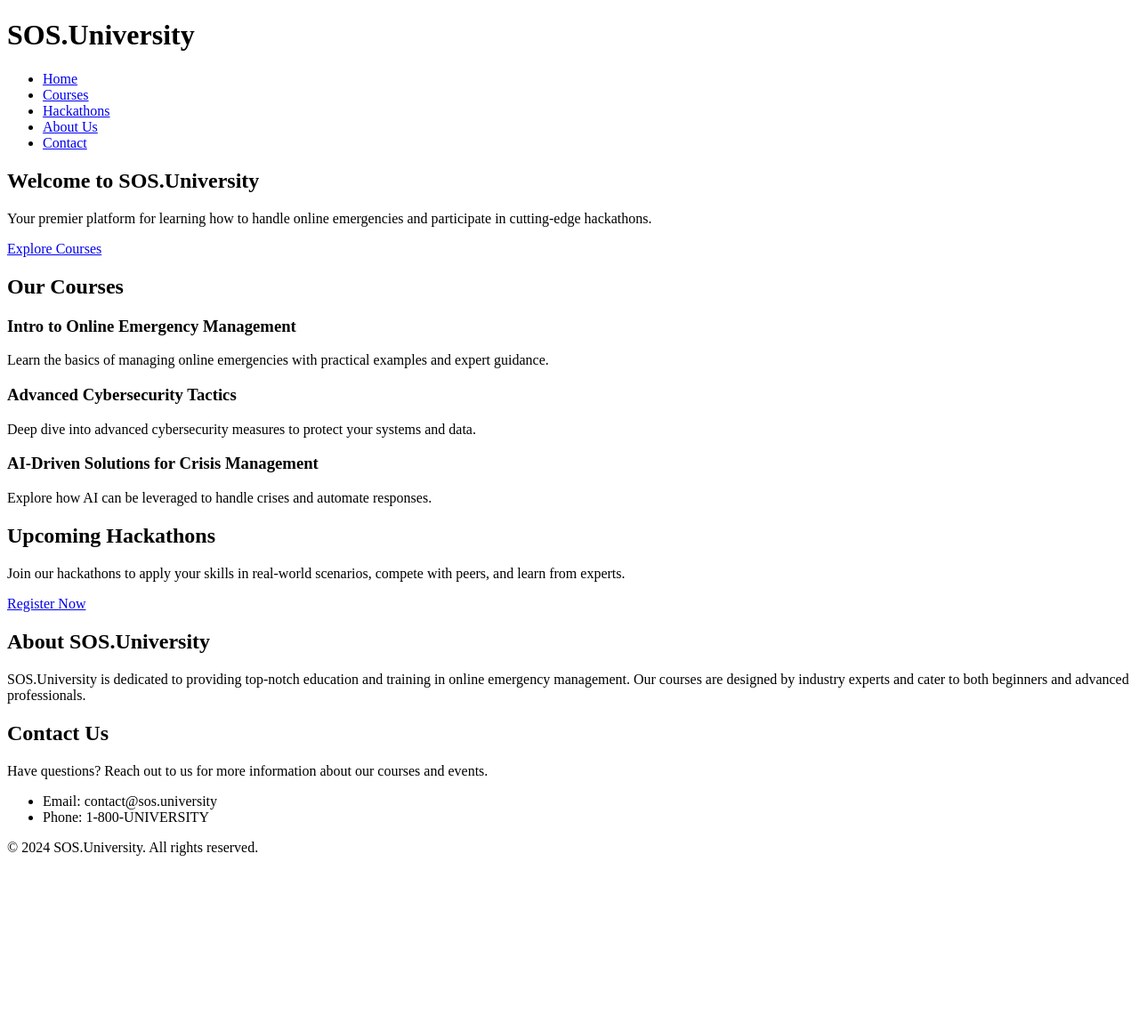
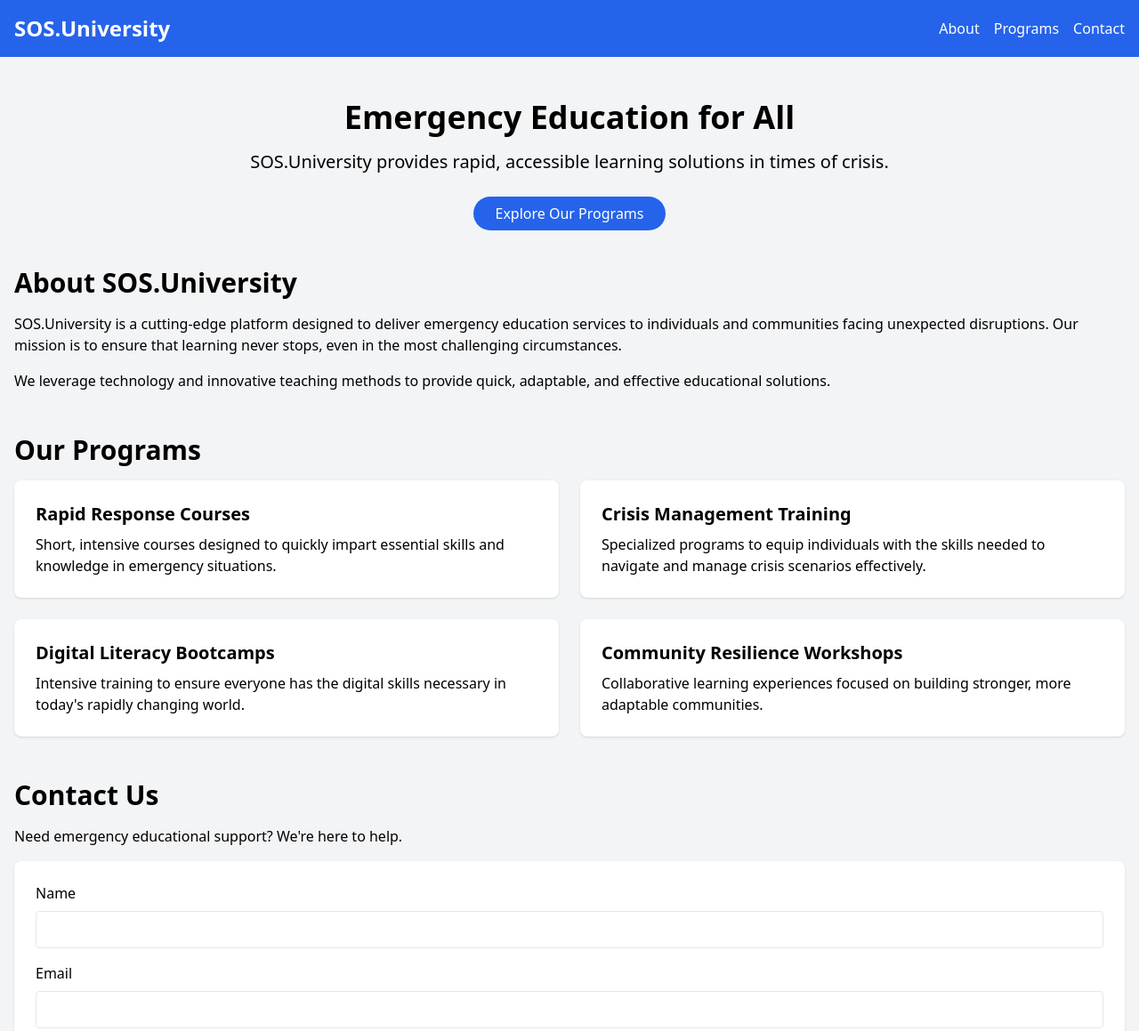
Before and after one commit to OSOSerious/sos.university, a plain HTML site: page index.html in a window 1280 px wide. Shown: the top 1159 px of the page at 89% size. Before the commit the page ends 978 px from the top, so only its background shows below. Drawn offline with nearby package versions, Linux system fonts and the light colour scheme.

Commit message:
Update index.html

```diff
--- a/index.html
+++ b/index.html
@@ -3,96 +3,83 @@
 <head>
     <meta charset="UTF-8">
     <meta name="viewport" content="width=device-width, initial-scale=1.0">
-    <title>SOS.University - Online Learning Platform</title>
-    <link rel="stylesheet" href="styles.css">
+    <title>SOS.University - Empowering Emergency Education</title>
+    <script src="https://cdn.tailwindcss.com"></script>
 </head>
-<body>
-    <!-- Header -->
-    <header>
-        <div class="container">
-            <h1>SOS.University</h1>
+<body class="bg-gray-100 font-sans">
+    <header class="bg-blue-600 text-white p-4">
+        <div class="container mx-auto flex justify-between items-center">
+            <h1 class="text-2xl font-bold">SOS.University</h1>
             <nav>
-                <ul>
-                    <li><a href="#home">Home</a></li>
-                    <li><a href="#courses">Courses</a></li>
-                    <li><a href="#events">Hackathons</a></li>
-                    <li><a href="#about">About Us</a></li>
-                    <li><a href="#contact">Contact</a></li>
+                <ul class="flex space-x-4">
+                    <li><a href="#about" class="hover:underline">About</a></li>
+                    <li><a href="#programs" class="hover:underline">Programs</a></li>
+                    <li><a href="#contact" class="hover:underline">Contact</a></li>
                 </ul>
             </nav>
         </div>
     </header>
 
-    <!-- Main Content -->
-    <main>
-        <!-- Home Section -->
-        <section id="home">
-            <div class="container">
-                <h2>Welcome to SOS.University</h2>
-                <p>Your premier platform for learning how to handle online emergencies and participate in cutting-edge hackathons.</p>
-                <a href="#courses" class="cta-button">Explore Courses</a>
-            </div>
+    <main class="container mx-auto mt-8 p-4">
+        <section id="hero" class="text-center mb-12">
+            <h2 class="text-4xl font-bold mb-4">Emergency Education for All</h2>
+            <p class="text-xl mb-8">SOS.University provides rapid, accessible learning solutions in times of crisis.</p>
+            <a href="#programs" class="bg-blue-600 text-white px-6 py-2 rounded-full hover:bg-blue-700 transition duration-300">Explore Our Programs</a>
         </section>
 
-        <!-- Courses Section -->
-        <section id="courses">
-            <div class="container">
-                <h2>Our Courses</h2>
-                <div class="courses">
-                    <div class="course">
-                        <h3>Intro to Online Emergency Management</h3>
-                        <p>Learn the basics of managing online emergencies with practical examples and expert guidance.</p>
+        <section id="about" class="mb-12">
+            <h2 class="text-3xl font-bold mb-4">About SOS.University</h2>
+            <p class="mb-4">SOS.University is a cutting-edge platform designed to deliver emergency education services to individuals and communities facing unexpected disruptions. Our mission is to ensure that learning never stops, even in the most challenging circumstances.</p>
+            <p>We leverage technology and innovative teaching methods to provide quick, adaptable, and effective educational solutions.</p>
+        </section>
+
+        <section id="programs" class="mb-12">
+            <h2 class="text-3xl font-bold mb-4">Our Programs</h2>
+            <div class="grid grid-cols-1 md:grid-cols-2 gap-6">
+                <div class="bg-white p-6 rounded-lg shadow">
+                    <h3 class="text-xl font-bold mb-2">Rapid Response Courses</h3>
+                    <p>Short, intensive courses designed to quickly impart essential skills and knowledge in emergency situations.</p>
                 </div>
-                    <div class="course">
-                        <h3>Advanced Cybersecurity Tactics</h3>
-                        <p>Deep dive into advanced cybersecurity measures to protect your systems and data.</p>
+                <div class="bg-white p-6 rounded-lg shadow">
+                    <h3 class="text-xl font-bold mb-2">Crisis Management Training</h3>
+                    <p>Specialized programs to equip individuals with the skills needed to navigate and manage crisis scenarios effectively.</p>
                 </div>
-                    <div class="course">
-                        <h3>AI-Driven Solutions for Crisis Management</h3>
-                        <p>Explore how AI can be leveraged to handle crises and automate responses.</p>
+                <div class="bg-white p-6 rounded-lg shadow">
+                    <h3 class="text-xl font-bold mb-2">Digital Literacy Bootcamps</h3>
+                    <p>Intensive training to ensure everyone has the digital skills necessary in today's rapidly changing world.</p>
                 </div>
+                <div class="bg-white p-6 rounded-lg shadow">
+                    <h3 class="text-xl font-bold mb-2">Community Resilience Workshops</h3>
+                    <p>Collaborative learning experiences focused on building stronger, more adaptable communities.</p>
                 </div>
             </div>
         </section>
 
-        <!-- Hackathons Section -->
-        <section id="events">
-            <div class="container">
-                <h2>Upcoming Hackathons</h2>
-                <p>Join our hackathons to apply your skills in real-world scenarios, compete with peers, and learn from experts.</p>
-                <a href="#" class="cta-button">Register Now</a>
+        <section id="contact" class="mb-12">
+            <h2 class="text-3xl font-bold mb-4">Contact Us</h2>
+            <p class="mb-4">Need emergency educational support? We're here to help.</p>
+            <form class="bg-white p-6 rounded-lg shadow">
+                <div class="mb-4">
+                    <label for="name" class="block mb-2">Name</label>
+                    <input type="text" id="name" name="name" class="w-full p-2 border rounded" required>
                 </div>
-        </section>
-
-        <!-- About Us Section -->
-        <section id="about">
-            <div class="container">
-                <h2>About SOS.University</h2>
-                <p>SOS.University is dedicated to providing top-notch education and training in online emergency management. Our courses are designed by industry experts and cater to both beginners and advanced professionals.</p>
+                <div class="mb-4">
+                    <label for="email" class="block mb-2">Email</label>
+                    <input type="email" id="email" name="email" class="w-full p-2 border rounded" required>
                 </div>
-        </section>
-
-        <!-- Contact Section -->
-        <section id="contact">
-            <div class="container">
-                <h2>Contact Us</h2>
-                <p>Have questions? Reach out to us for more information about our courses and events.</p>
-                <ul>
-                    <li>Email: contact@sos.university</li>
-                    <li>Phone: 1-800-UNIVERSITY</li>
-                </ul>
+                <div class="mb-4">
+                    <label for="message" class="block mb-2">Message</label>
+                    <textarea id="message" name="message" rows="4" class="w-full p-2 border rounded" required></textarea>
                 </div>
+                <button type="submit" class="bg-blue-600 text-white px-6 py-2 rounded-full hover:bg-blue-700 transition duration-300">Send Message</button>
+            </form>
         </section>
     </main>
 
-    <!-- Footer -->
-    <footer>
-        <div class="container">
+    <footer class="bg-blue-600 text-white p-4 mt-12">
+        <div class="container mx-auto text-center">
             <p>&copy; 2024 SOS.University. All rights reserved.</p>
         </div>
     </footer>
-
-    <!-- Optional JavaScript -->
-    <script src="script.js"></script>
 </body>
 </html>
```
Lines whose indentation alone changed are shown as unchanged.
